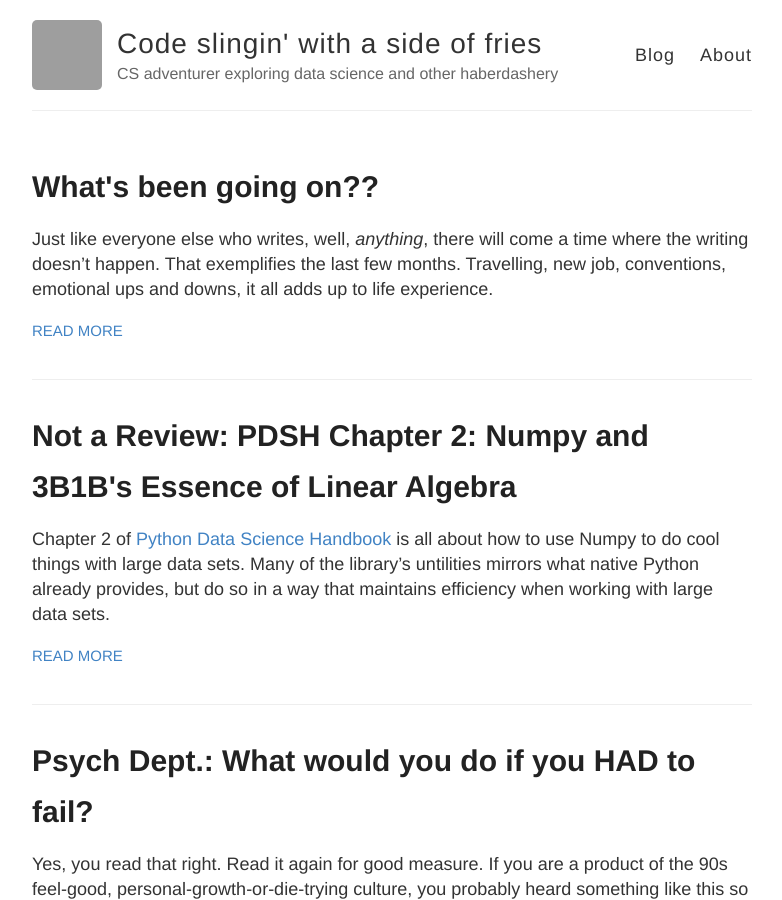
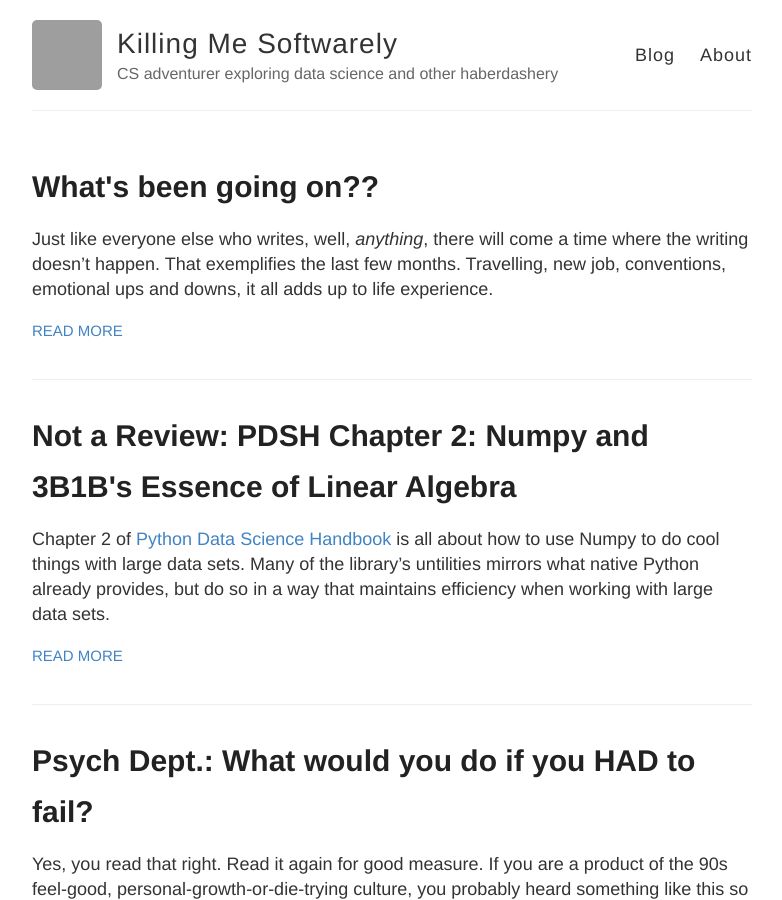
Before and after one commit to skregas/skregas.github.io, a Jekyll site: the page built from index.html, in a window 1280 px wide and 900 px high. Shown: the whole window, without its empty margins (248-1030 px from the left). Built offline with Jekyll 4.4.1, drawn with Linux system fonts in a browser that asks for light colours; grey boxes are pictures that could not be loaded.

Commit message:
Change blog name

```diff
--- a/_config.yml
+++ b/_config.yml
@@ -3,13 +3,13 @@
 #
 
 theme: jekyll-theme-slate
-title: Welcome to the bloodthirsty side of friendly!
+title: Welcome to the bloodthirsty side of friendly.
 description: CS adventurer exploring data science and other haberdashery
 email: ksngstr@gmail.com
 
 
 # Name of your site (displayed in the header)
-name: Code slingin' with a side of fries
+name: Killing Me Softwarely
 
 
 # URL of your avatar or profile pic (you could use your GitHub profile pic)
```
